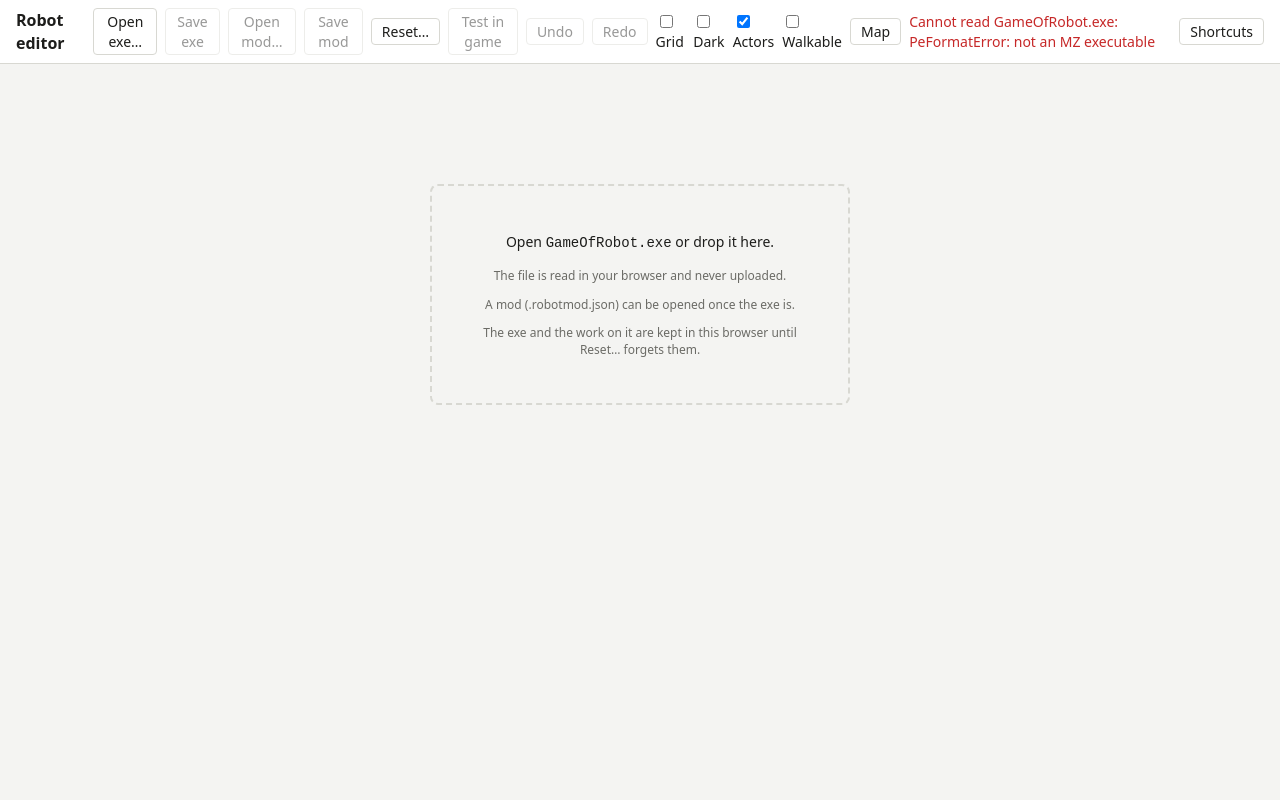
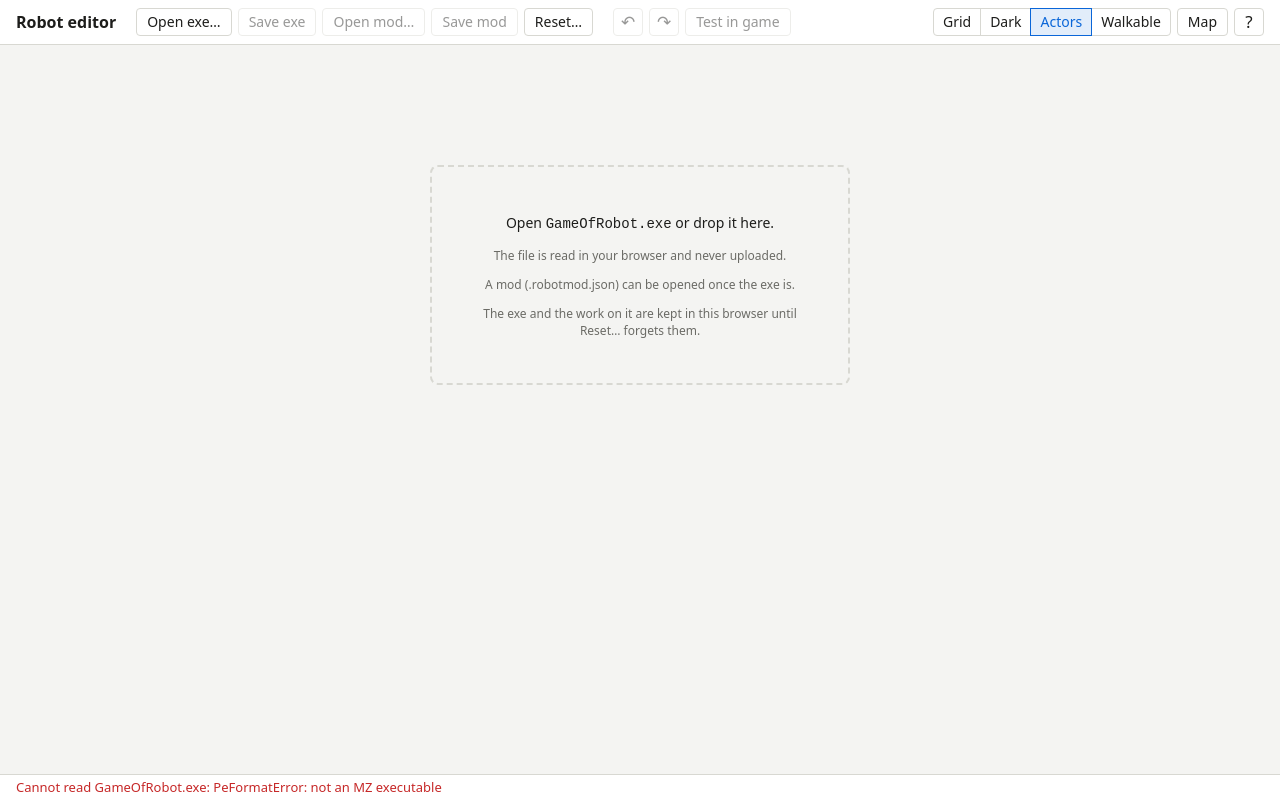
Before and after one commit to bailli/robot-editor, a website with bundled scripts: page packages/editor/index.html in a window 1280 px wide. Built offline with nearby package versions, Linux system fonts and the light colour scheme; files whose address does not match are found by name.

Commit message:
Editor: top bar in groups, view toggles as chips, status at the bottom
The status moves to a bar along the window's bottom edge, so long
messages no longer push the buttons. Undo, Redo and Shortcuts become
icon buttons; Grid, Dark, Actors and Walkable a segmented row like the
side panel's. A narrow window wraps whole groups to a second row.

```diff
--- a/packages/editor/src/app.ts
+++ b/packages/editor/src/app.ts
@@ -318,8 +318,16 @@ export class App {
     },
     "Reset…",
   );
-  private readonly undoButton = h("button", { disabled: true, title: "Ctrl+Z" }, "Undo");
-  private readonly redoButton = h("button", { disabled: true, title: "Ctrl+Y" }, "Redo");
+  private readonly undoButton = h(
+    "button",
+    { class: "icon", disabled: true, title: "Undo (Ctrl+Z)", "aria-label": "Undo" },
+    "↶",
+  );
+  private readonly redoButton = h(
+    "button",
+    { class: "icon", disabled: true, title: "Redo (Ctrl+Y)", "aria-label": "Redo" },
+    "↷",
+  );
   private readonly gridToggle = h("input", { type: "checkbox" });
   /** Draws rooms as dark as the game does on entering them (their darkness setting). */
   private readonly darkToggle = h("input", { type: "checkbox" });
@@ -950,6 +958,9 @@ export class App {
         {},
         h("h1", {}, "Robot editor"),
         h(
+          "div",
+          { class: "header-group", role: "group", "aria-label": "File" },
+          h(
             "button",
             {
               click: () => {
@@ -964,10 +975,22 @@ export class App {
           this.modInput,
           this.saveModButton,
           this.resetButton,
-        this.testButton,
+        ),
+        h(
+          "div",
+          { class: "header-group", role: "group", "aria-label": "Edit" },
           this.undoButton,
           this.redoButton,
-        h("label", {}, this.gridToggle, " Grid"),
+          this.testButton,
+        ),
+        h(
+          "div",
+          { class: "header-group view-group" },
+          h(
+            "fieldset",
+            { class: "segmented" },
+            h("legend", {}, "View"),
+            h("label", { title: "The cells' borders (G)" }, this.gridToggle, "Grid"),
             h(
               "label",
               {
@@ -975,9 +998,9 @@ export class App {
                   "Draw rooms as dark as the game does on entering them (their darkness, tab Room; scripts and lamps can change it in the game) (D)",
               },
               this.darkToggle,
-          " Dark",
+              "Dark",
             ),
-        h("label", { title: "Where actors appear (A)" }, this.actorsToggle, " Actors"),
+            h("label", { title: "Where actors appear (A)" }, this.actorsToggle, "Actors"),
             h(
               "label",
               {
@@ -985,14 +1008,25 @@ export class App {
                   "Where the hero can walk: cells that keep him off shaded, those he steps on only sometimes (by what he carries, the direction, chance) hatched (W)",
               },
               this.walkableToggle,
-          " Walkable",
+              "Walkable",
+            ),
           ),
           this.mapButton,
-        this.status,
-        h("button", { title: "Keyboard and mouse (?)", click: showHelp }, "Shortcuts"),
+          h(
+            "button",
+            {
+              class: "icon",
+              title: "Shortcuts: keyboard and mouse (?)",
+              "aria-label": "Shortcuts",
+              click: showHelp,
+            },
+            "?",
+          ),
+        ),
       ),
       this.welcome,
       this.workspace,
+      h("footer", { class: "status-bar" }, this.status),
       this.newRoomDialog.element,
     );
     this.roomPane.append(this.exitsView.element, this.cellInfo, this.cellText);
--- a/packages/editor/src/style.css
+++ b/packages/editor/src/style.css
@@ -1,5 +1,6 @@
 :root {
   color-scheme: light dark;
+  --status-bar: 26px;
   --bg: #f4f4f2;
   --panel: #ffffff;
   --text: #1d1d1b;
@@ -38,6 +39,7 @@
 
 body {
   margin: 0;
+  padding-bottom: var(--status-bar);
   background: var(--bg);
   color: var(--text);
 }
@@ -177,18 +179,41 @@ kbd {
   color: var(--text);
 }
 
+/* groups of buttons; a narrow window moves whole groups to a second row */
 header {
   display: flex;
+  flex-wrap: wrap;
   align-items: center;
-  gap: 8px;
+  gap: 8px 20px;
   padding: 8px 16px;
   background: var(--panel);
   border-bottom: 1px solid var(--line);
 }
 
+.header-group {
+  display: flex;
+  align-items: center;
+  gap: 6px;
+  white-space: nowrap;
+}
+
+/* the view toggles and the help on the right */
+.view-group {
+  margin-left: auto;
+}
+
+/* a sign instead of a word: larger, the button as high as the others */
+button.icon {
+  min-width: 30px;
+  padding-inline: 6px;
+  font-size: 17px;
+  line-height: 19.6px;
+}
+
 h1 {
   font-size: 16px;
-  margin: 0 12px 0 0;
+  margin: 0;
+  white-space: nowrap;
 }
 
 h2 {
@@ -196,8 +221,24 @@ h2 {
   margin: 0 0 8px;
 }
 
+/* the last message, along the window's bottom edge */
+.status-bar {
+  position: fixed;
+  inset: auto 0 0;
+  z-index: 10;
+  height: var(--status-bar);
+  padding: 0 16px;
+  display: flex;
+  align-items: center;
+  background: var(--panel);
+  border-top: 1px solid var(--line);
+  font-size: 13px;
+}
+
 .status {
-  margin-left: auto;
+  overflow: hidden;
+  white-space: nowrap;
+  text-overflow: ellipsis;
   color: var(--muted);
 }
 
@@ -274,7 +315,7 @@ h2 {
   display: grid;
   grid-template-columns: repeat(3, 1fr);
   gap: 3px;
-  max-height: calc(100vh - 185px);
+  max-height: calc(100vh - 185px - var(--status-bar));
   overflow-y: auto;
 }
 
@@ -998,7 +1039,7 @@ header button.pressed {
   display: grid;
   gap: 16px;
   overflow: auto;
-  max-height: calc(100vh - 130px);
+  max-height: calc(100vh - 130px - var(--status-bar));
 }
 
 .map-view[hidden] {
@@ -1114,14 +1155,14 @@ header button.pressed {
 /* the room fits the window's height (exits and the hover lines around it) */
 .exits-room {
   width: 100%;
-  max-width: calc((100vh - 230px) * 640 / 348);
+  max-width: calc((100vh - 230px - var(--status-bar)) * 640 / 348);
   justify-self: center;
 }
 
 .side-panel {
   position: sticky;
   top: 16px;
-  height: calc(100vh - 90px);
+  height: calc(100vh - 90px - var(--status-bar));
   display: flex;
   flex-direction: column;
   min-width: 0;
```
Lines whose indentation alone changed are shown as unchanged.
